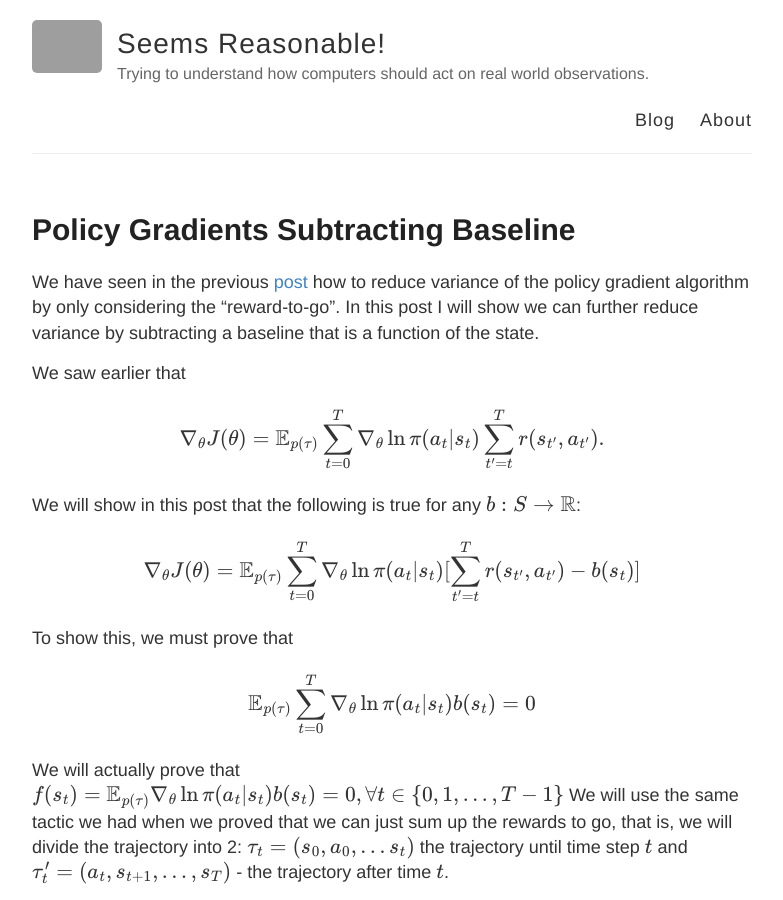
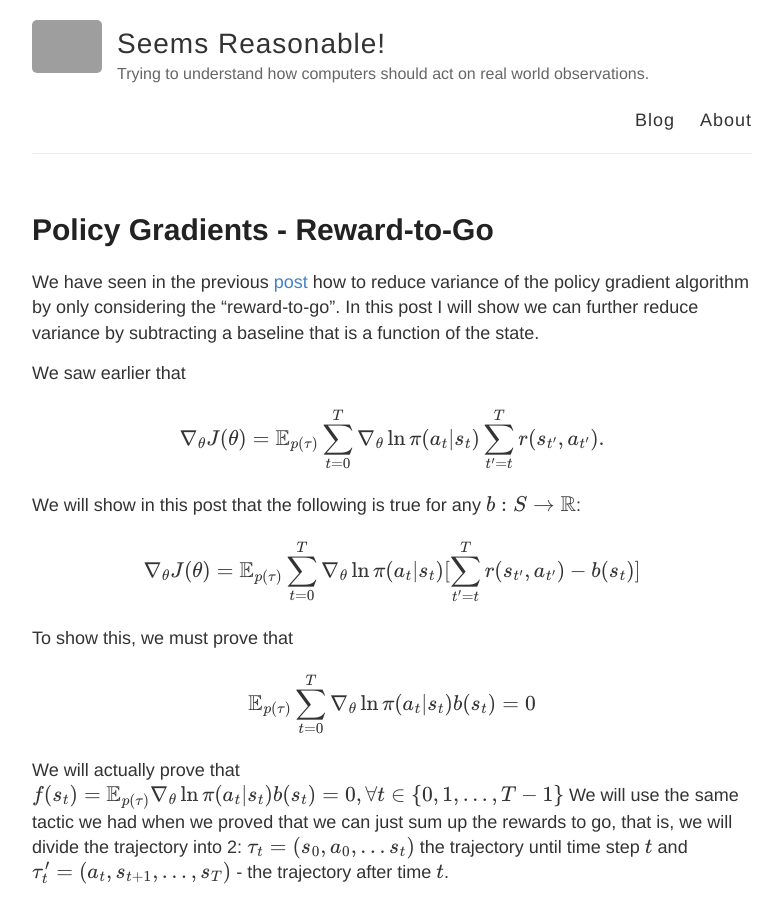
Before and after one commit to alexandrumilu/alexandrumilu.github.io, a Jekyll site: the page built from _posts/2019-03-22-policy-gradients-subtracting-baseline.md, in a window 1280 px wide and 900 px high. Shown: the whole window, without its empty margins (248-1031 px from the left). Built offline with Jekyll 4.4.1, drawn with Linux system fonts in a browser that asks for light colours; our own code applies the rules of GitHub Pages for plain Markdown files; formulas are drawn with MathJax 3; grey boxes are pictures that could not be loaded.

Commit message:
Update 2019-03-22-policy-gradients-subtracting-baseline.md

```diff
--- a/_posts/2019-03-22-policy-gradients-subtracting-baseline.md
+++ b/_posts/2019-03-22-policy-gradients-subtracting-baseline.md
@@ -1,3 +1,9 @@
+---
+layout: post
+title: Policy Gradients - Reward-to-Go
+mathjax: true
+---
+
 We have seen in the previous [post](https://alexandrumilu.github.io/2019/03/21/Policy-Gradients-Reducing-Variance/) how to reduce variance of the policy gradient algorithm by only considering the "reward-to-go". In this post I will show we can further reduce variance by subtracting a baseline that is a function of the state.
 
 We saw earlier that
```
